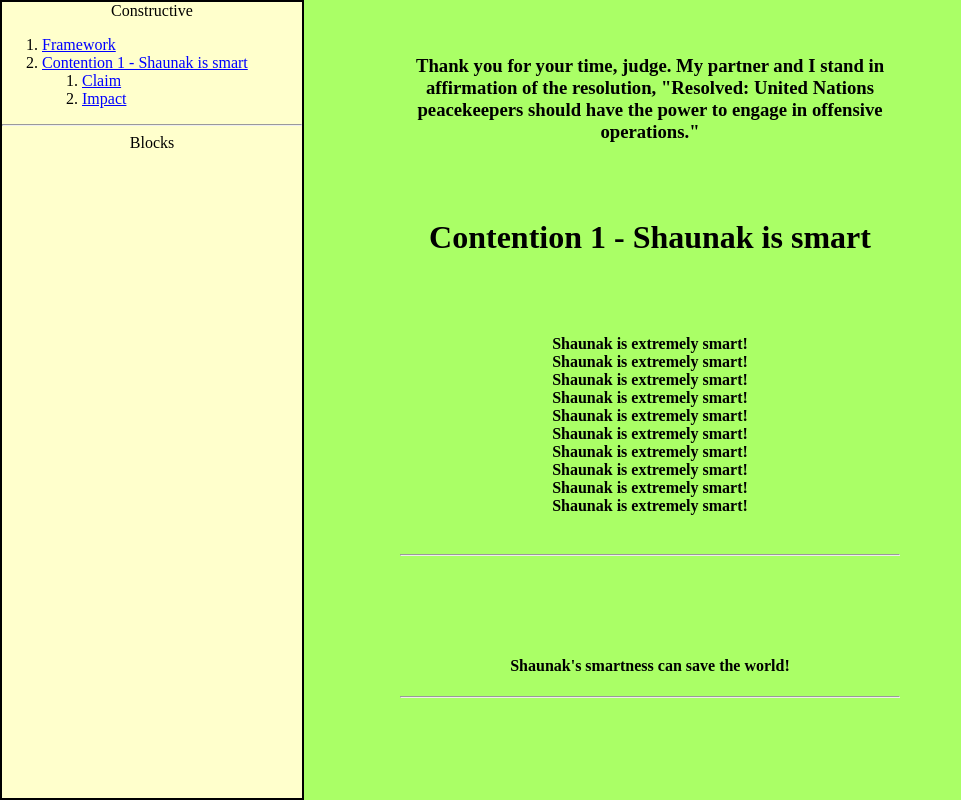
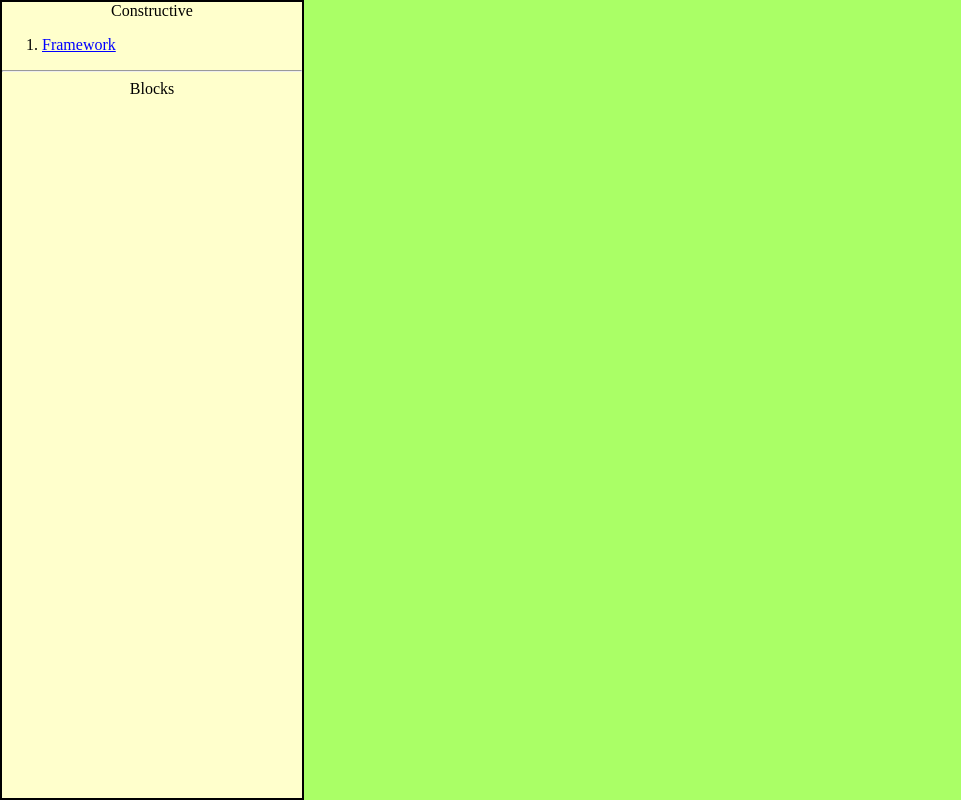
Before and after one commit to shaunakb/shaunakb.github.io, a plain HTML site: page debate/aff.html in a window 1280 px wide. Shown: the whole page, without its empty margins (0-961 px from the left). Drawn offline with Linux system fonts and the light colour scheme.

Commit message:
New Topic

```diff
--- a/debate/aff.html
+++ b/debate/aff.html
@@ -1,6 +1,6 @@
 <html>
  <head>
-  <title>UN Peacekeepers Aff</title>
+  <title>Economic Globalization Aff</title>
   <link rel="stylesheet" href="style.css" />
  </head>
  <body>
@@ -8,7 +8,7 @@
    <div class="spine">Constructive</div>
    <ol>
     <li><a href="#framework">Framework</a></li>
-    <li><a href="#1"><!--tagline1-->Contention 1 - Shaunak is smart<!--tagline1--></a><ol><li><a href="#claim1">Claim</a></li><!--cont1--><li><a href="#impact1">Impact</a></li></ol></li><!--split-->
+    <!--split-->
    </ol>
    <hr>
    <div class="spine">
@@ -20,27 +20,13 @@
   </div>
   <div id="content">
    <br><br>
-   <h3 id="framework"><!--framework-->Thank you for your time, judge. My partner and I stand in affirmation of the resolution, "Resolved: United Nations peacekeepers should have the power to engage in offensive operations."<br>
-<!--framework--></h3>
-     <br><br><h1 id="1"><!--tagline1-->Contention 1 - Shaunak is smart<!--tagline1--></h1><br><br><h4 id="claim1"><!--claim1-->Shaunak is extremely smart!<br>
-Shaunak is extremely smart!<br>
-Shaunak is extremely smart!<br>
-Shaunak is extremely smart!<br>
-Shaunak is extremely smart!<br>
-Shaunak is extremely smart!<br>
-Shaunak is extremely smart!<br>
-Shaunak is extremely smart!<br>
-Shaunak is extremely smart!<br>
-Shaunak is extremely smart!<br>
-<br>
-<!--claim1--></h4><hr><br><br><!--cont1-->
-<br><br><h4 id="impact1">
-Shaunak's smartness can save the world!
-
-</h4><hr><!--split-->
+   <h3 id="framework"><!--framework--><!--framework--></h3>
+     <!--split-->
+     <!--blocks-->
   </div>
  </body>
 </html>
 <!--data-->
-<!--cnum-->2<!--cnum-->
+<!--cnum-->1<!--cnum-->
+<!--bnum-->1<!--bnum-->
 <!--data-->
--- a/debate/style.css
+++ b/debate/style.css
@@ -56,9 +56,10 @@
 		text-align:center;
 	}
 
-		background-color:#FFFFCC;
-		right:0;
-		top:0;
-		bottom:0;
-		border:2px solid black;
+
+.u
+	{
+		font-size: 12;
 	}
+
+//class 'u' is for unimportant elements
```
Also changed, not shown: debate/neg.html (+7 -3 lines).
